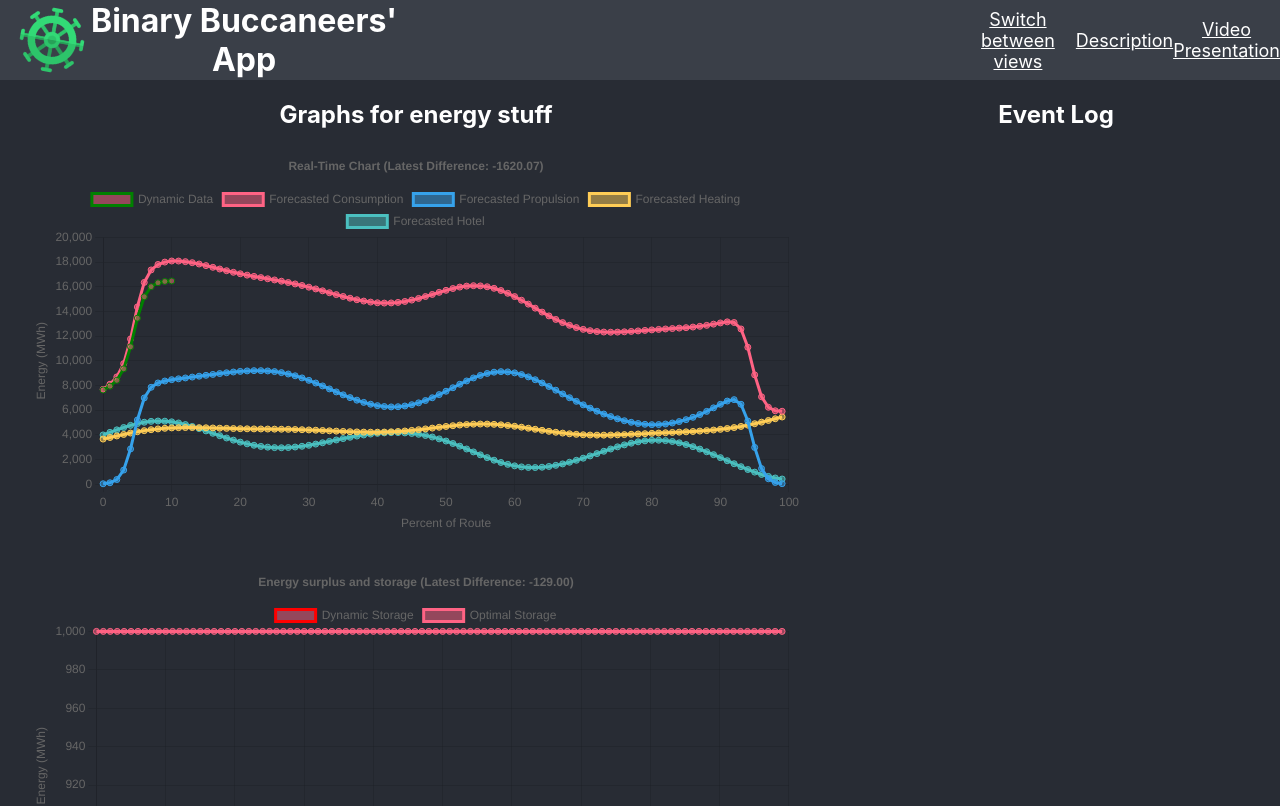
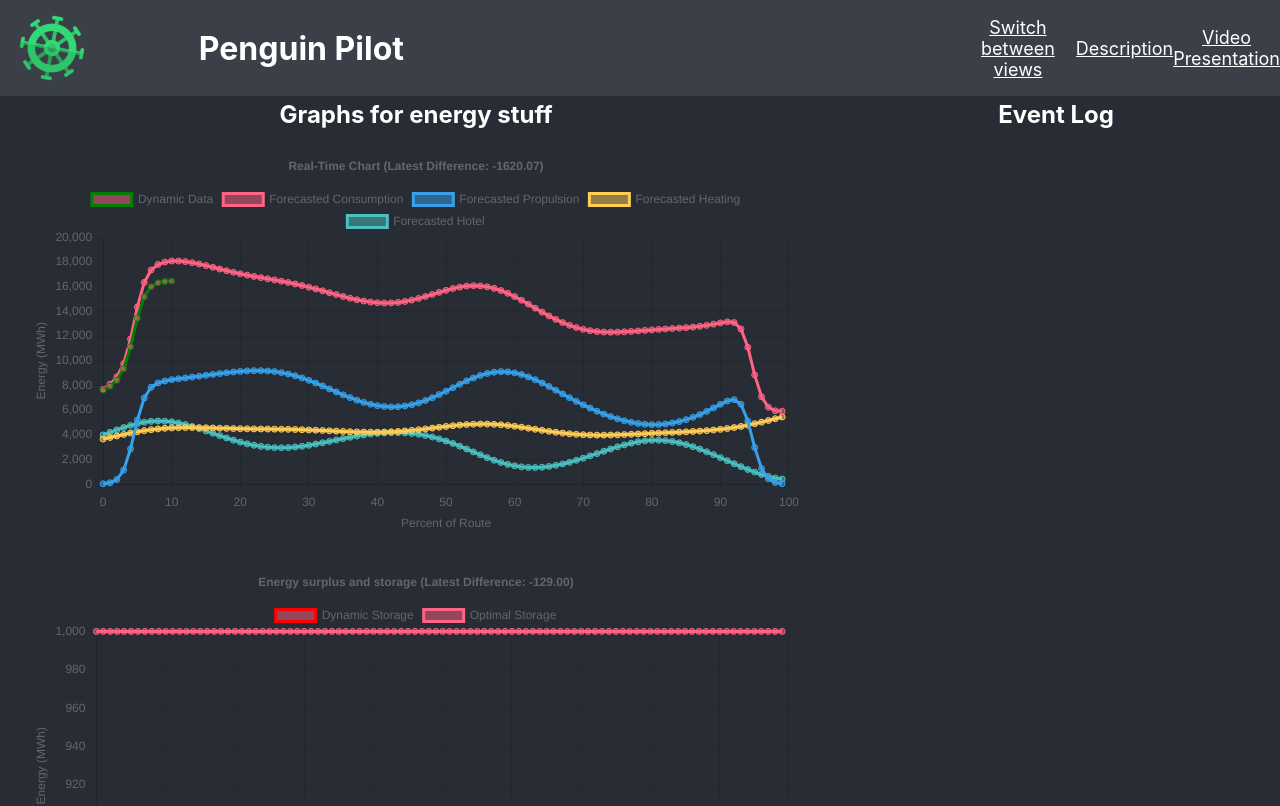
Before and after one commit to automatether/penguin-pilot, a React (Create React App) app in the folder client/: page / in a window 1280 px wide. Shown: the top 806 px of the page. Built offline with nearby package versions, Linux system fonts and the light colour scheme.

Commit message:
css and name update

```diff
--- a/client/src/App.css
+++ b/client/src/App.css
@@ -17,7 +17,7 @@
     position: fixed;
     top: 0;
     width: 100%; /* Set width to 100% to span the entire viewport */
-    height: 5rem;
+    height: 6rem;
     display: flex;
     justify-content: space-between;
     align-items: center;
--- a/client/src/App.js
+++ b/client/src/App.js
@@ -15,7 +15,7 @@ function App() {
                 alt="logo"
                 id="logo"
               />
-              <h1>Binary Buccaneers' App</h1>
+              <h1>Penguin Pilot</h1>
             </div>
             <div id="nav-bar">
               <a href="index.html">Switch between views</a>
```
